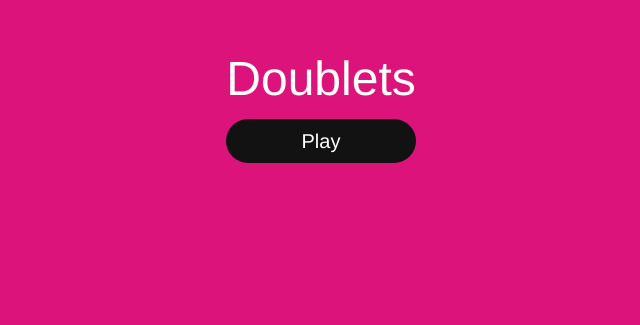
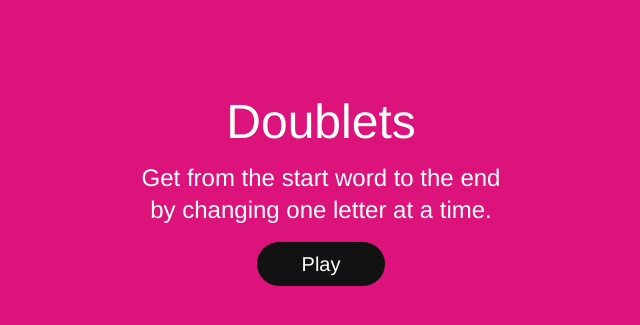
Before and after one commit to sam-jordan/doublets-game, a React (Vite) app: page / in a window 1280 px wide. Shown: the part 291-616 px from the top of the page, without its empty margins (319-959 px from the left). Built offline with nearby package versions, Linux system fonts and the light colour scheme.

Commit message:
Add a logo and tagline to start screen

```diff
--- a/src/components/app.tsx
+++ b/src/components/app.tsx
@@ -10,9 +10,13 @@ export default function App() {
     }
 
     return <div className='font-(family-name:--use-font-family) w-screen h-screen bg-pink-bright text-white flex flex-col justify-center items-center'>
-        <div className='flex flex-col justify-between gap-4'>
+        <div className='flex flex-col justify-between items-center gap-4'>
+            <svg>
+                <use xlinkHref='../../static/logo.svg' />
+            </svg>
             <h2 className='text-5xl'>Doublets</h2>
-            <button onClick={() => setPage(Pages.GAME)} className='bg-grey-very-dark text-xl py-2 rounded-3xl'>
+            <p className='text-2xl text-center'>Get from the start word to the end <br /> by changing one letter at a time.</p>
+            <button onClick={() => setPage(Pages.GAME)} className='bg-grey-very-dark text-xl py-2 rounded-3xl w-32'>
                 Play
             </button>
         </div>
```
Also changed, not shown: static/logo.svg (added).
